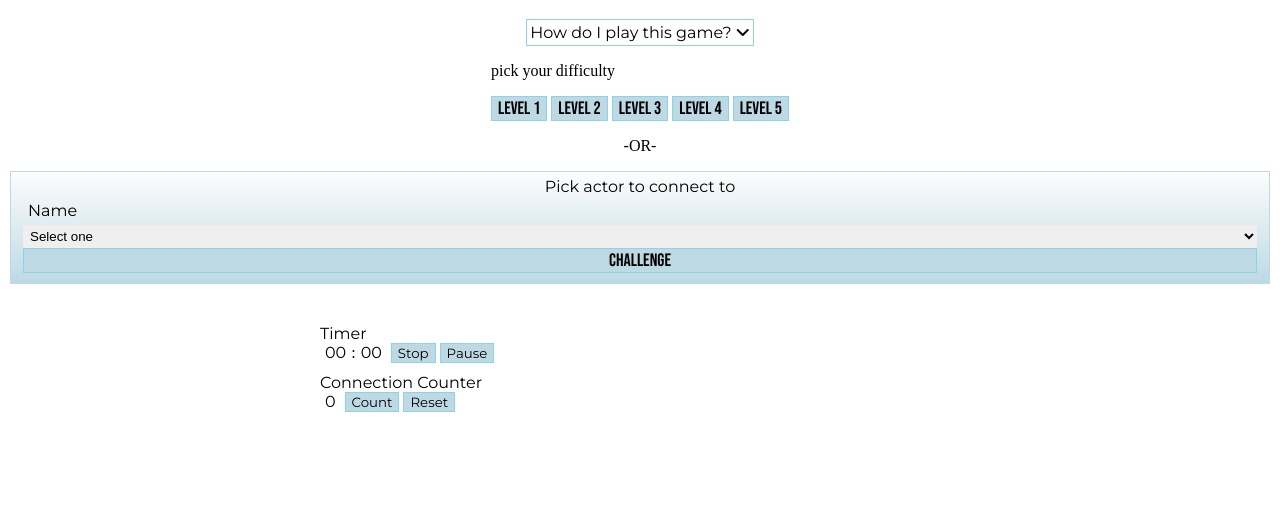
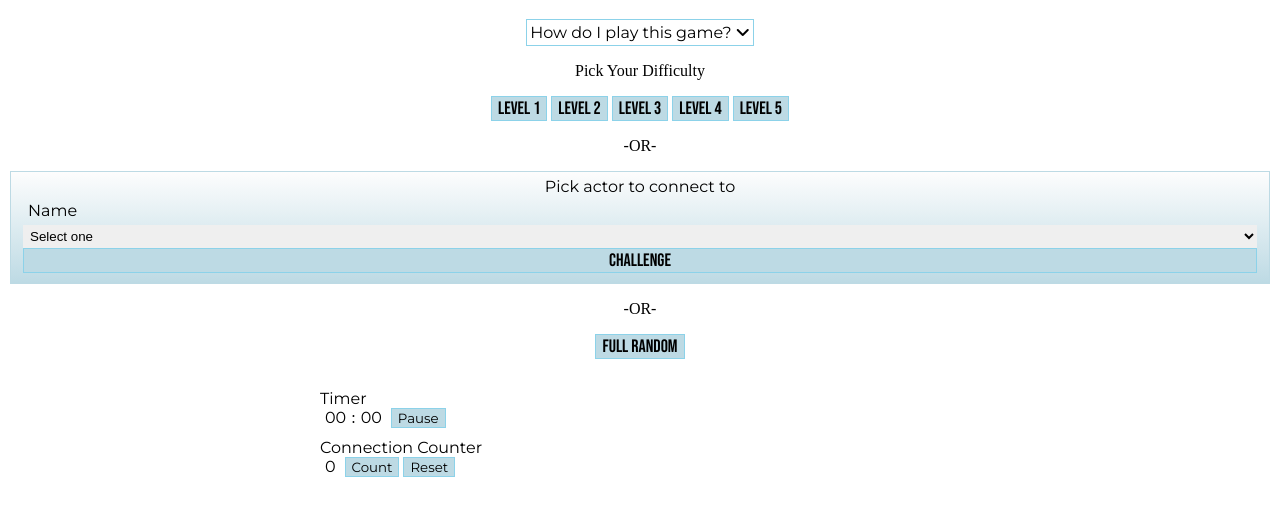
Before and after one commit to Cygnet717/sevenDegrees, a plain HTML site: page index.html in a window 1280 px wide. Shown: the part 75-590 px from the top of the page. Drawn offline with nearby package versions, Linux system fonts and the light colour scheme.

Commit message:
added random challenge button

```diff
--- a/index.html
+++ b/index.html
@@ -23,7 +23,7 @@
     </div>
     <form>
         <div class="challengeButtons">
-            <p>pick your difficulty</p>
+            <p class='or'>Pick Your Difficulty</p>
             <button class ='button challengeButton' onClick="generateDifficultyChallenge(event, 1)">Level 1</button>
             <button class ='button challengeButton' onClick="generateDifficultyChallenge(event, 2)">Level 2</button>
             <button class ='button challengeButton' onClick="generateDifficultyChallenge(event, 3)">Level 3</button>
@@ -39,14 +39,16 @@
             </select>
             <button class ='button challengeButton' onClick="generateNamedChallenge(event)">Challenge</button>
         </fieldset>
+        <p class='or'>-OR-</p>
+        <div class="challengeButtons">
+            <button class ='button challengeButton' onClick="generateRandomChallenge(event)">Full Random</button>
+        </div>
     </form>
-
     <div class="result"></div>
     <div class="timerAndCounter">
         <div>
             <div class="timerCounter">Timer</div>
             <label id="minutes">00</label>:<label id="seconds">00</label>
-            <button class ='button' onClick='stopTimer(event)'>Stop</button>
             <button id="pauseButton" onClick='togglePause(event)' class ='button'>Pause</button>
         </div>
         <div class="counter">
--- a/script.js
+++ b/script.js
@@ -62,7 +62,7 @@ function generateDifficultyChallenge (event, level){
     let resultA = '';
     let resultB = '';
 
-    $(event.target).siblings().removeClass('highlightButton');
+    $('.challengeButton').removeClass('highlightButton');
     $(event.target).addClass('highlightButton');
 
     switch(level){
@@ -87,6 +87,17 @@ function generateDifficultyChallenge (event, level){
             resultB = findRandomName(listActorHard, resultA);
             break;
     }
+
+    return deliverResult(resultA, resultB)
+}
+
+function generateRandomChallenge(event){
+    event.preventDefault();
+    $('.challengeButton').removeClass('highlightButton');
+    $(event.target).addClass('highlightButton');
+
+    resultA = findRandomName(listActorNames);
+    resultB = findRandomName(listActorNames, resultA);
 
     return deliverResult(resultA, resultB)
 }
```
